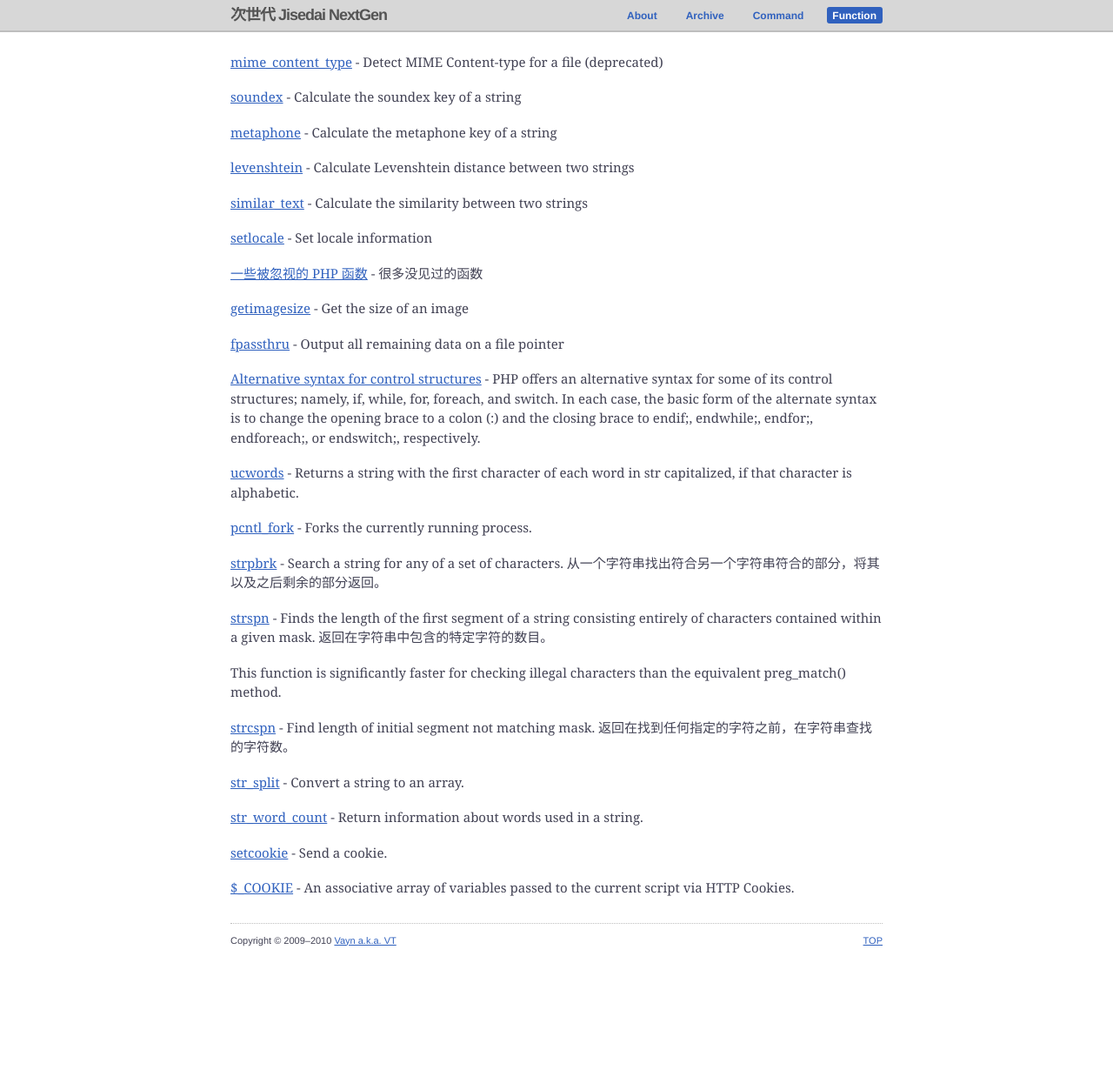
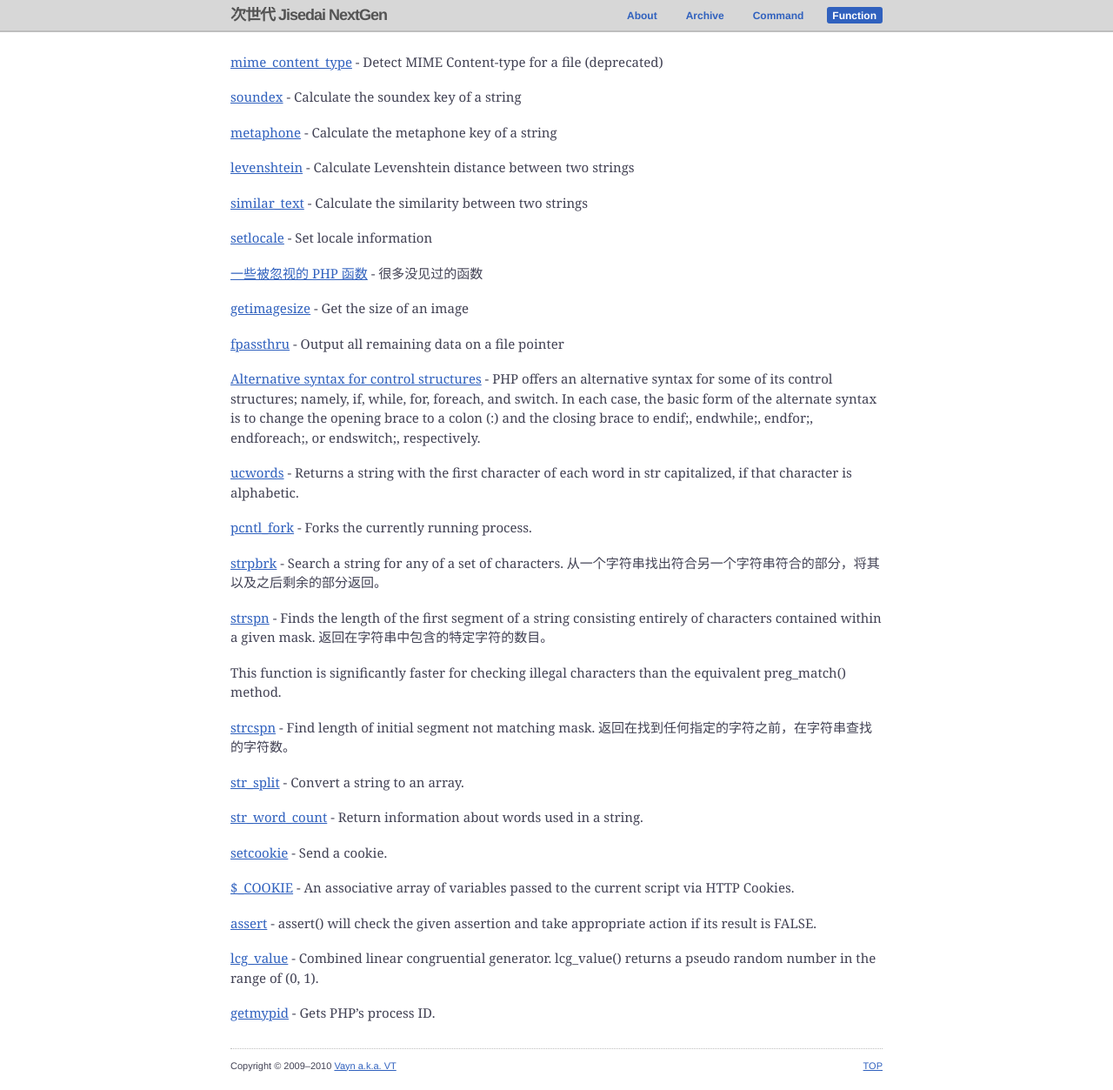
Before and after one commit to Vayn/vayn.github.io, a Jekyll site: the page built from function.markdown, in a window 1280 px wide. Shown: the whole page at 87% size. Built offline with Jekyll 4.4.1, drawn with Linux system fonts in a browser that asks for light colours; before the commit the page ends 1109 px from its top, so only the background shows below that.

```diff
--- a/_posts/2010-09-25-jxlab-the-importance-of-writing-well.markdown
+++ b/_posts/2010-09-25-jxlab-the-importance-of-writing-well.markdown
@@ -51,4 +51,6 @@ categories:
 
 [如何修改自己的英文文章？之二](http://newgenerationresearcher.blogspot.com/2010/09/blog-post_26.html)
 
+[如何修改自己的英文文章？之三](http://newgenerationresearcher.blogspot.com/2010/10/blog-post.html)
+
 EOF
--- a/about.markdown
+++ b/about.markdown
@@ -18,9 +18,11 @@ title: About
 
 喜欢《Cowboy Bebop》，Britpop，细腿软妹~
 
-电邮: vayn at vayn.de
+Email: vayn at vayn.de
 
 Gtalk: dreamx007 at gmail dot com
+
+Location: Xi'an, China
 
 -------
 
--- a/function.markdown
+++ b/function.markdown
@@ -42,3 +42,9 @@ This function is significantly faster for checking illegal characters than the e
 [setcookie](http://php.net/manual/en/function.setcookie.php) - Send a cookie.
 
 [$_COOKIE](http://php.net/manual/en/reserved.variables.cookies.php) - An associative array of variables passed to the current script via HTTP Cookies.
+
+[assert](http://php.net/manual/en/function.assert.php) - assert() will check the given assertion and take appropriate action if its result is FALSE.
+
+[lcg_value](http://php.net/manual/en/function.lcg-value.php) - Combined linear congruential generator. lcg_value() returns a pseudo random number in the range of (0, 1).
+
+[getmypid](http://php.net/manual/en/function.getmypid.php) - Gets PHP's process ID.
```
